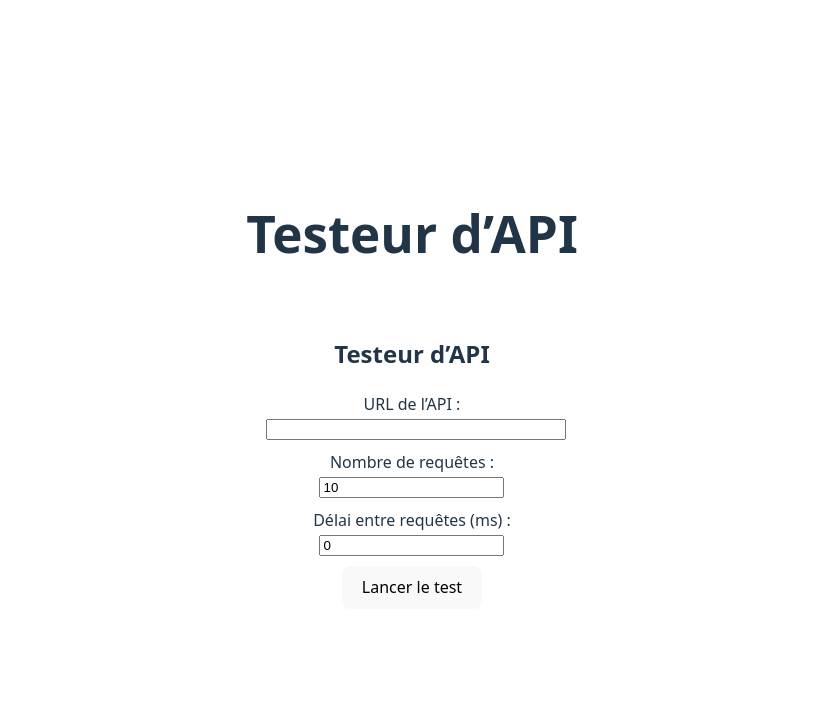
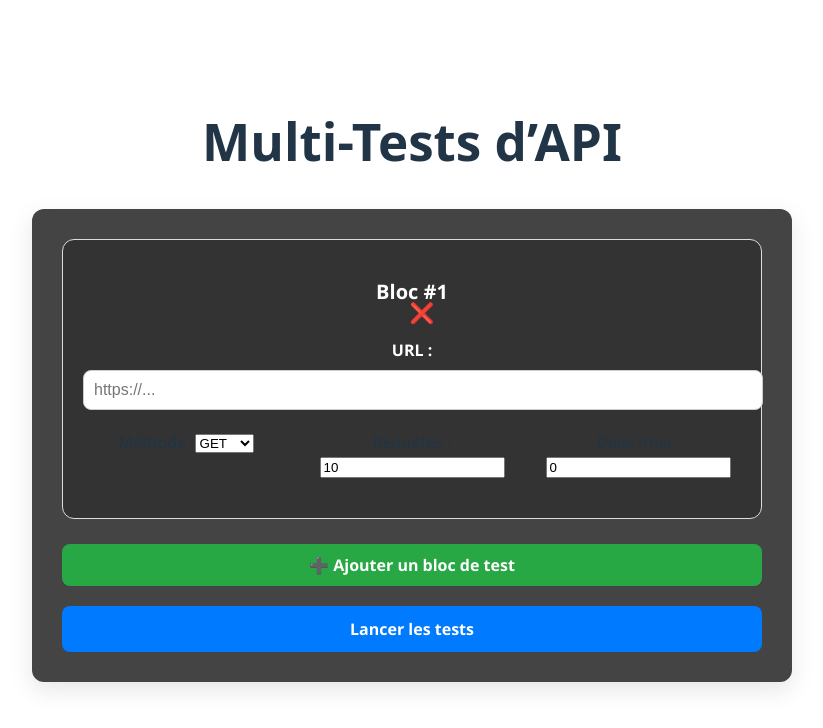
Before and after one commit to LoloRigolo/test-api, a React (Vite) app: page / in a window 1280 px wide. Shown: the top 728 px of the page, without its empty margins (228-1051 px from the left). Built offline with nearby package versions, Linux system fonts and the light colour scheme.

Commit message:
ajout et supression d'URL

```diff
--- a/src/App.jsx
+++ b/src/App.jsx
@@ -4,7 +4,7 @@ import TestRunner from "./components/TestRunner.jsx";
 function App() {
   return (
     <div className="App">
-      <h1>Testeur d’API</h1>
+      <h1>Multi-Tests d’API</h1>
       <TestRunner />
     </div>
   );
--- /dev/null
+++ b/src/components/TestRunner.css
@@ -0,0 +1,189 @@
+.tester-container {
+  max-width: 700px;
+  margin: 40px auto;
+  padding: 30px;
+  border-radius: 12px;
+  background-color: #444444;
+  box-shadow: 0 8px 24px rgba(0, 0, 0, 0.1);
+  font-family: "Segoe UI", sans-serif;
+}
+
+.title {
+  text-align: center;
+  font-size: 28px;
+  margin-bottom: 30px;
+  color: #333;
+}
+
+.form-group {
+  margin-bottom: 20px;
+}
+
+.remove-btn {
+  float: right;
+  margin-top: -35px;
+  margin-right: -10px;
+  background: transparent;
+  border: none;
+  color: #c00;
+  font-size: 20px;
+  cursor: pointer;
+}
+
+.remove-btn:hover {
+  color: #f00;
+}
+.campaign-block {
+  background-color: #333;
+  border: 1px solid #ddd;
+  padding: 20px;
+  border-radius: 12px;
+  margin-bottom: 25px;
+}
+
+.campaign-block h2 {
+  margin-bottom: 15px;
+  font-size: 20px;
+  color: #fff;
+}
+
+.form-group label {
+  display: block;
+  font-weight: 600;
+  margin-bottom: 8px;
+  color: #fff;
+}
+
+.form-group input,
+.form-group select,
+.form-group textarea {
+  width: 100%;
+  padding: 10px;
+  font-size: 16px;
+  border: 1px solid #ccc;
+  border-radius: 8px;
+  outline: none;
+  transition: border-color 0.2s ease;
+}
+
+.form-group-row {
+  display: flex;
+  gap: 20px;
+  margin-bottom: 20px;
+}
+
+.form-group-row > div {
+  flex: 1;
+}
+
+button {
+  width: 100%;
+  background-color: #007bff;
+  color: white;
+  padding: 12px;
+  border: none;
+  border-radius: 8px;
+  font-size: 16px;
+  font-weight: 600;
+  cursor: pointer;
+  transition: background-color 0.3s ease;
+}
+
+button:hover:enabled {
+  background-color: #0056b3;
+}
+
+button:disabled {
+  background-color: #999;
+  cursor: not-allowed;
+}
+
+.result {
+  margin-top: 30px;
+  background-color: #fff;
+  padding: 20px;
+  border-radius: 10px;
+  font-family: "Courier New", monospace;
+  white-space: pre-wrap;
+  box-shadow: 0 0 8px rgba(0, 0, 0, 0.05);
+}
+
+.stat-grid {
+  display: grid;
+  grid-template-columns: repeat(auto-fit, minmax(130px, 1fr));
+  gap: 15px;
+  margin-top: 20px;
+}
+
+.stat-card {
+  background-color: #f0f4ff;
+  border: 1px solid #d0ddf8;
+  border-radius: 10px;
+  padding: 15px;
+  text-align: center;
+}
+
+.add-btn {
+  display: inline-block;
+  background-color: #28a745;
+  color: white;
+  font-weight: bold;
+  border: none;
+  padding: 10px 15px;
+  margin-bottom: 20px;
+  border-radius: 8px;
+  cursor: pointer;
+}
+
+.add-btn:hover {
+  background-color: #218838;
+}
+
+.result-block {
+  margin-top: 30px;
+  padding: 20px;
+  background: #3d3d3d;
+  border-left: 4px solid #007bff;
+  border-radius: 10px;
+}
+
+.result-block h3 {
+  margin-bottom: 10px;
+  color: #333;
+}
+
+.stat-value {
+  font-size: 22px;
+  font-weight: bold;
+  color: #1a3b8b;
+}
+
+.stat-label {
+  font-size: 14px;
+  color: #3d3d3d;
+  margin-top: 4px;
+}
+
+.durations {
+  margin-top: 30px;
+  padding: 15px;
+  background: #fff;
+  border-radius: 10px;
+  border-left: 4px solid #007bff;
+}
+
+.durations h3 {
+  margin-bottom: 10px;
+  color: #333;
+}
+
+.durations ul {
+  list-style: none;
+  padding: 0;
+  margin: 0;
+}
+
+.durations li {
+  margin-bottom: 4px;
+  color: #444;
+}
--- a/src/components/TestRunner.jsx
+++ b/src/components/TestRunner.jsx
@@ -1,80 +1,228 @@
 import React, { useState } from "react";
 import { runGetTest, runPostTest } from "../helpers/requestRunner";
+import "./TestRunner.css";
 
 export default function TestRunner() {
-  const [url, setUrl] = useState("");
-  const [totalRequests, setTotalRequests] = useState(10);
-  const [delay, setDelay] = useState(0);
-  const [stats, setStats] = useState(null);
+  const [campaigns, setCampaigns] = useState([
+    {
+      id: Date.now(),
+      url: "",
+      method: "GET",
+      totalRequests: 10,
+      delay: 0,
+      body: "{}",
+    },
+  ]);
+  const [results, setResults] = useState([]);
   const [isRunning, setIsRunning] = useState(false);
 
+  const handleAddCampaign = () => {
+    setCampaigns([
+      ...campaigns,
+      {
+        id: Date.now(),
+        url: "",
+        method: "GET",
+        totalRequests: 10,
+        delay: 0,
+        body: "{}",
+      },
+    ]);
+  };
+
+  const handleRemoveCampaign = (id) => {
+    setCampaigns((prev) => prev.filter((c) => c.id !== id));
+    setResults((prev) => prev.filter((r) => r.id !== id));
+  };
+
+  const handleChange = (id, field, value) => {
+    setCampaigns((prev) =>
+      prev.map((c) => (c.id === id ? { ...c, [field]: value } : c))
+    );
+  };
+
   const handleStart = async () => {
-    if (!url) {
-      alert("Veuillez entrer une URL");
-      return;
+    setIsRunning(true);
+    setResults([]);
+
+    for (const c of campaigns) {
+      if (!c.url) continue;
+
+      const commonParams = {
+        url: c.url,
+        totalRequests: parseInt(c.totalRequests),
+        delay: parseInt(c.delay),
+      };
+
+      const result =
+        c.method === "GET"
+          ? await runGetTest(commonParams)
+          : await runPostTest({
+              ...commonParams,
+              body: JSON.parse(c.body),
+            });
+
+      setResults((prev) => [
+        ...prev.filter((r) => r.id !== c.id),
+        { id: c.id, url: c.url, stats: result },
+      ]);
     }
 
-    setIsRunning(true);
-    setStats(null);
-
-    const result = await runGetTest({
-      url,
-      totalRequests: parseInt(totalRequests),
-      delay: parseInt(delay),
-      onResult: (stats, current) => {
-        console.log(`Requête ${current}/${totalRequests}`, stats);
-      },
-    });
-
-    setStats(result);
     setIsRunning(false);
   };
 
   return (
-    <div style={{ padding: 20 }}>
-      <h2>Testeur d’API</h2>
+    <div className="tester-container">
+      {campaigns.map((c, i) => (
+        <div className="campaign-block" key={c.id}>
+          <div className="campaign-header">
+            <h2>Bloc #{i + 1}</h2>
+            <button
+              onClick={() => handleRemoveCampaign(c.id)}
+              className="remove-btn"
+              title="Supprimer ce bloc"
+            >
+              ❌
+            </button>
+          </div>
 
-      <div style={{ marginBottom: 10 }}>
-        <label>URL de l’API :</label>
-        <br />
+          <div className="form-group">
+            <label>URL :</label>
             <input
               type="text"
-          value={url}
-          onChange={(e) => setUrl(e.target.value)}
-          style={{ width: "100%" }}
+              value={c.url}
+              onChange={(e) => handleChange(c.id, "url", e.target.value)}
+              placeholder="https://..."
             />
           </div>
 
-      <div style={{ marginBottom: 10 }}>
-        <label>Nombre de requêtes :</label>
-        <br />
+          <div className="form-group-row">
+            <div>
+              <label>Méthode :</label>
+              <select
+                value={c.method}
+                onChange={(e) => handleChange(c.id, "method", e.target.value)}
+              >
+                <option value="GET">GET</option>
+                <option value="POST">POST</option>
+              </select>
+            </div>
+
+            <div>
+              <label>Requêtes :</label>
               <input
                 type="number"
-          value={totalRequests}
-          onChange={(e) => setTotalRequests(e.target.value)}
+                value={c.totalRequests}
+                onChange={(e) =>
+                  handleChange(c.id, "totalRequests", e.target.value)
+                }
               />
             </div>
 
-      <div style={{ marginBottom: 10 }}>
-        <label>Délai entre requêtes (ms) :</label>
-        <br />
+            <div>
+              <label>Délai (ms) :</label>
               <input
                 type="number"
-          value={delay}
-          onChange={(e) => setDelay(e.target.value)}
+                value={c.delay}
+                onChange={(e) => handleChange(c.id, "delay", e.target.value)}
               />
             </div>
+          </div>
 
-      <button onClick={handleStart} disabled={isRunning}>
-        {isRunning ? "Test en cours..." : "Lancer le test"}
-      </button>
+          {c.method === "POST" && (
+            <div className="form-group">
+              <label>Corps JSON :</label>
+              <textarea
+                value={c.body}
+                onChange={(e) => handleChange(c.id, "body", e.target.value)}
+                rows={3}
+              />
+            </div>
+          )}
 
-      {stats && (
-        <div style={{ marginTop: 20 }}>
-          <h3>Résultats :</h3>
-          <pre>{JSON.stringify(stats, null, 2)}</pre>
+          {results.find((r) => r.id === c.id) && (
+            <div className="result-block">
+              <h3>→ {c.url}</h3>
+              <div className="stat-grid">
+                <StatItem
+                  label="Total"
+                  value={results.find((r) => r.id === c.id).stats.total}
+                />
+                <StatItem
+                  label="Succès"
+                  value={results.find((r) => r.id === c.id).stats.success}
+                />
+                <StatItem
+                  label="Réseau"
+                  value={results.find((r) => r.id === c.id).stats.networkErrors}
+                />
+                <StatItem
+                  label="4xx"
+                  value={results.find((r) => r.id === c.id).stats.http4xx}
+                />
+                <StatItem
+                  label="5xx"
+                  value={results.find((r) => r.id === c.id).stats.http5xx}
+                />
+                <StatItem
+                  label="Taux réussite"
+                  value={`${(
+                    (results.find((r) => r.id === c.id).stats.success /
+                      results.find((r) => r.id === c.id).stats.total) *
+                    100
+                  ).toFixed(1)} %`}
+                />
+              </div>
+              <div className="durations">
+                <ul>
+                  <li>
+                    Moyenne :{" "}
+                    {average(
+                      results.find((r) => r.id === c.id).stats.durations
+                    ).toFixed(2)}{" "}
+                    ms
+                  </li>
+                  <li>
+                    Min :{" "}
+                    {Math.min(
+                      ...results.find((r) => r.id === c.id).stats.durations
+                    ).toFixed(2)}{" "}
+                    ms
+                  </li>
+                  <li>
+                    Max :{" "}
+                    {Math.max(
+                      ...results.find((r) => r.id === c.id).stats.durations
+                    ).toFixed(2)}{" "}
+                    ms
+                  </li>
+                </ul>
+              </div>
             </div>
           )}
         </div>
+      ))}
+
+      <button onClick={handleAddCampaign} className="add-btn">
+        ➕ Ajouter un bloc de test
+      </button>
+
+      <button onClick={handleStart} disabled={isRunning}>
+        {isRunning ? "Tests en cours..." : "Lancer les tests"}
+      </button>
+    </div>
   );
 }
+
+function StatItem({ label, value }) {
+  return (
+    <div className="stat-card">
+      <div className="stat-value">{value}</div>
+      <div className="stat-label">{label}</div>
+    </div>
+  );
+}
+
+function average(arr) {
+  return arr.reduce((a, b) => a + b, 0) / arr.length;
+}
```
Lines whose indentation alone changed are shown as unchanged.
